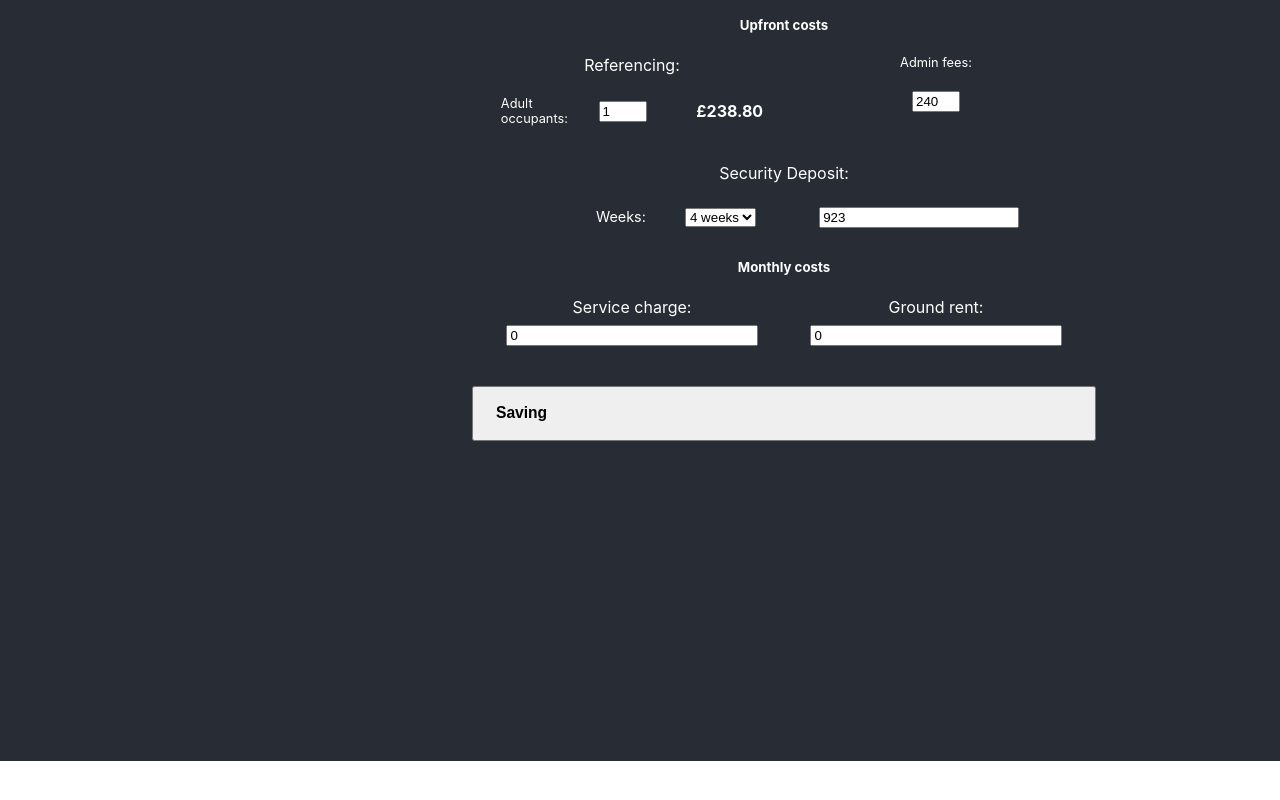
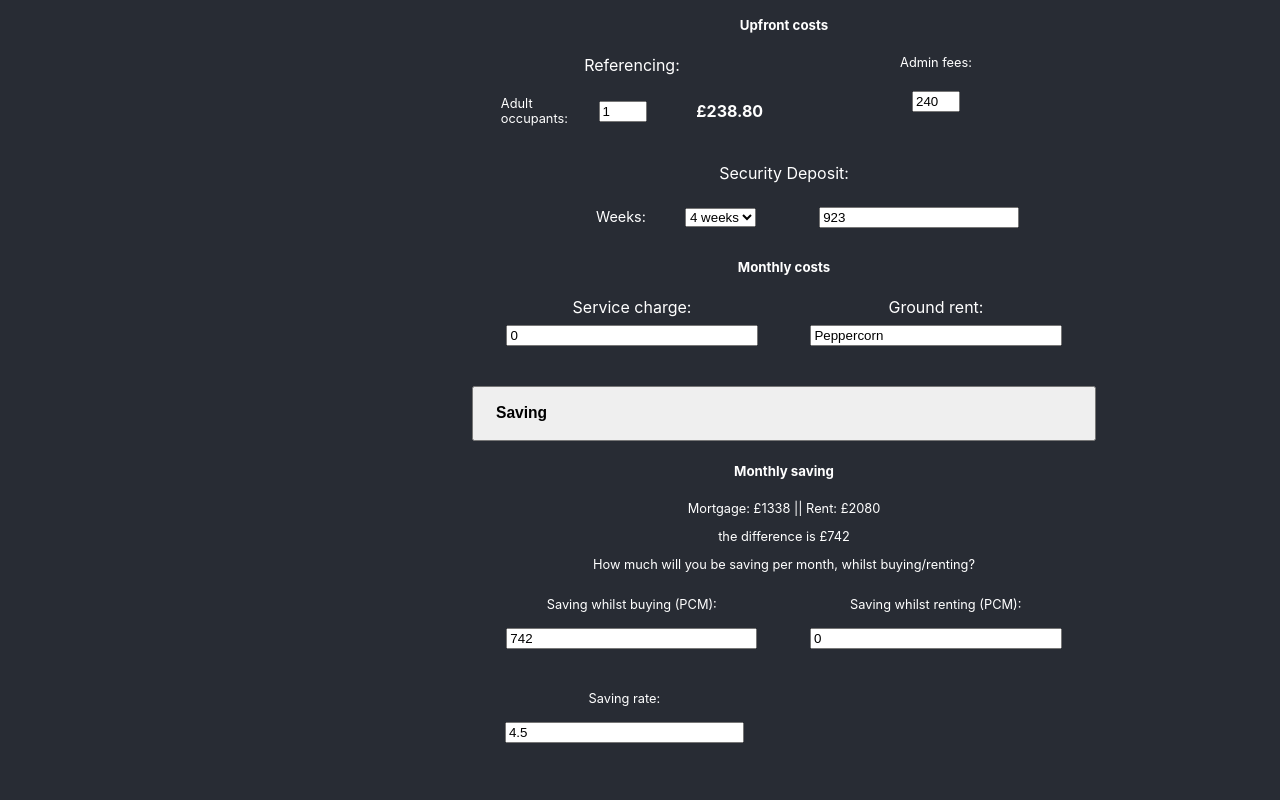
Before and after one commit to Spencer-EMS/rentbuycalc, a React (Create React App) app: page / in a window 1280 px wide. Shown: the part 1262-2062 px from the top of the page. Before the commit the page ends 2023 px from the top, so only its background shows below. Built offline with nearby package versions, Linux system fonts and the light colour scheme.

Commit message:
adding saving AER input field - still needs to be connected to totals

```diff
--- a/src/components/BuyForm/BuyForm.js
+++ b/src/components/BuyForm/BuyForm.js
@@ -117,8 +117,11 @@ const BuyForm = ({
 
     // Capital repaid
     useEffect(() => {
-        const TotalMonthlyPayments = mortgagePayment*(fixedTerm*12);
-        const capRepaid = TotalMonthlyPayments - periodInterestCost;
+        const totalMonthlyPayments = mortgagePayment*(fixedTerm*12);
+        const capRepaid = totalMonthlyPayments - periodInterestCost;
+        // console.log("capRepaid", capRepaid);
+        // console.log("totalMonthlyPayments", totalMonthlyPayments);
+        // console.log("periodInterestCost", periodInterestCost);
         setCapitalRepaid(capRepaid);
     }, [mortgagePayment, periodInterestCost, fixedTerm, setCapitalRepaid]);
 
--- a/src/components/Calculator/Calculator.js
+++ b/src/components/Calculator/Calculator.js
@@ -38,6 +38,11 @@ const Calculator = () => {
     const [ upFrontRentCost, setUpFrontRentCost ] = useState(0);
     const [ rentMonthlyCost, setRentMonthlyCost ] = useState(0);
 
+    // SAVING
+    const [ saveBuy, setSaveBuy ] = useState(0);
+    const [ saveRent, setSaveRent ] = useState(0);
+    const [ aer, setAer ] = useState(4.5);
+
     // Booleans
     const [ buyInputBool, setBuyInputBool ] = useState(false);
     const [ rentInputButton, setRentInputButton ] = useState(false);
@@ -69,6 +74,8 @@ const Calculator = () => {
                     upFrontRentCost={upFrontRentCost}
                     securityDeposit={securityDeposit}
                     capitalRepaid={capitalRepaid}
+                    saveBuy={saveBuy}
+                    saveRent={saveRent}
                 />
                 <div className={style.colFlex}>
                 <PersonalFinances
@@ -130,7 +137,16 @@ const Calculator = () => {
                                 <h3>Saving</h3>
                             </div>
                         </button>
-                        <Saving />
+                        <Saving
+                            saveBuy={saveBuy}
+                            setSaveBuy={setSaveBuy}
+                            saveRent={saveRent}
+                            setSaveRent={setSaveRent}
+                            rentMonthlyCost={rentMonthlyCost}
+                            monthlyCosts={monthlyCosts}
+                            aer={aer}
+                            setAer={setAer}
+                        />
                     </div>
                 </div>
             </section>
--- a/src/components/RentInput/RentInput.js
+++ b/src/components/RentInput/RentInput.js
@@ -1,7 +1,15 @@
 import React, { useState, useEffect } from 'react';
 import style from './RentInput.module.css';
 
-const RentInput = (props) => {
+const RentInput = ({
+    rentMonthlyCost,
+    setRentMonthlyCost,
+    fixedTerm,
+    upFrontRentCost,
+    setUpFrontRentCost,
+    securityDeposit,
+    setSecurityDeposit
+}) => {
 
     const [ refCost, setRefCost ] = useState(((1*199)*1.2).toFixed(2));
     const [ adminCost, setAdminCost ] = useState(240);
@@ -9,20 +17,32 @@ const RentInput = (props) => {
     const [ rentIncrease, setRentIncrease ] = useState(4);
     const [ depWeeks, setDepWeeks ] = useState(4);
     const [ rentServiceCharge, setRentServiceCharge ] = useState(0);
-    const [ rentGroundRent, setRentGroundRent ] = useState(0);
 
     useEffect(() => {
         var rate = (rentIncrease/100)+1;
-        var annualCost = (rent*12)*(rate**(props.fixedTerm-1));
-        annualCost = annualCost + ((rentServiceCharge*12)+(rentGroundRent*12));
-        var totalMonthlyCosts = annualCost*props.fixedTerm;
-        props.setRentMonthlyCost(totalMonthlyCosts);
-        var initialCost = parseInt(adminCost)+parseInt(refCost)+parseInt(props.securityDeposit); // ADD SEC DEPOSIT
-        props.setUpFrontRentCost(initialCost);
+        var annualCost = (rent*12)*(rate**(fixedTerm-1));
+        annualCost = annualCost + ((rentServiceCharge*12));
+        var totalMonthlyCosts = annualCost * fixedTerm;
+        setRentMonthlyCost(totalMonthlyCosts);
+        var initialCost = parseInt(adminCost)+parseInt(refCost)+parseInt(securityDeposit);
+        setUpFrontRentCost(initialCost);
         const weeklyRent = (rent*12)/52;
         const secDeposit = weeklyRent*depWeeks;
-        props.setSecurityDeposit(secDeposit);
-    }, [props, rent, rentIncrease, adminCost, refCost, depWeeks, rentGroundRent, rentServiceCharge]);
+        setSecurityDeposit(secDeposit);
+    }, [
+        rent,
+        rentIncrease,
+        adminCost,
+        refCost,
+        depWeeks,
+        rentServiceCharge,
+        setRentMonthlyCost,
+        setUpFrontRentCost,
+        setSecurityDeposit,
+        fixedTerm,
+        securityDeposit
+       ]
+    );
 
     const handleRentChange = event => {
         const monthlyRent = parseInt(event.target.value);
@@ -54,10 +74,10 @@ const RentInput = (props) => {
         setRentServiceCharge(servCharge);
     }
 
-    const handleRentGroundChange = event => {
-        const groundRent = event.target.value;
-        setRentGroundRent(groundRent);
-    }
+    // const handleRentGroundChange = event => {
+    //     const groundRent = event.target.value;
+    //     setRentGroundRent(groundRent);
+    // }
 
     return(
         <div className={style.RentInput}>
@@ -96,7 +116,7 @@ const RentInput = (props) => {
                             <option type="number" value="5">5 weeks</option>
                         </select>
                     </label>
-                    <input readOnly type="number" id="secDep" value={props.securityDeposit.toFixed(0)} className={style.refInput}/>
+                    <input readOnly type="number" id="secDep" value={securityDeposit.toFixed(0)} className={style.refInput}/>
                 </div>
                 <h5>Monthly costs</h5>
                 <div className={style.flexNorm}>
@@ -104,7 +124,7 @@ const RentInput = (props) => {
                         <input type="number" id="renserv" name="renserv" defaultValue={rentServiceCharge} onChange={handleRentServiceChange}/>
                     </label>
                     <label htmlFor="rentGrou">Ground rent:
-                        <input type="number" id="rentGrou" name="rentGrou" defaultValue={rentGroundRent} onChange={handleRentGroundChange}/>
+                        <input id="rentGrou" name="rentGrou" value={"Peppercorn"} readOnly/>
                     </label>
                 </div>
             </form>
--- a/src/components/Saving/Saving.js
+++ b/src/components/Saving/Saving.js
@@ -1,11 +1,71 @@
-import React from 'react';
+import React, { useState, useEffect } from 'react';
 import style from './Saving.module.css';
 
-const Saving = (props) => {
+const Saving = ({
+    saveBuy,
+    setSaveBuy,
+    saveRent,
+    setSaveRent,
+    rentMonthlyCost,
+    monthlyCosts,
+    aer,
+    setAer
+}) => {
+
+    const [ monthlyDelta, setMonthlyDelta ] = useState(0);
+
+    //
+    useEffect(() => {
+        const delta = (rentMonthlyCost/12) - monthlyCosts;
+        if (delta > 0) {
+            setMonthlyDelta(delta);
+            setSaveBuy(delta);
+        } else if ( delta === 0) {
+            console.log("Buying === Renting", delta);
+        } else {
+            setMonthlyDelta((delta*(-1)));
+            setSaveRent((delta*(-1)));
+        }
+
+    }, [ setMonthlyDelta, rentMonthlyCost, monthlyCosts, setSaveBuy, setSaveRent]);
+
+    // Event handlers
+    const handleSaveBuyChange = event => {
+        const savedBuying = parseInt(event.target.value);
+        setSaveBuy(savedBuying);
+        setSaveRent(0);
+    }
+
+    const handleSaveRentChange = event => {
+        const savedRent = parseInt(event.target.value);
+        setSaveRent(savedRent);
+        setSaveBuy(0);
+    }
+
+    const handleAerChange = event => {
+        const annualEquivelantRate = parseFloat(event.target.value);
+        setAer(annualEquivelantRate);
+    }
 
     return(
         <div className={style.Saving}>
-
+            <h5>Monthly saving</h5>
+            <p>Mortgage: £{monthlyCosts} || Rent: £{rentMonthlyCost/12}</p>
+            <p>the difference is £{monthlyDelta}</p>
+            <p>How much will you be saving per month, whilst buying/renting?</p>
+            <div className={style.flexNorm}>
+                <p>Saving whilst buying (PCM):
+                    <input type="number" id="saveBuy" name="saveBuy" value={saveBuy} onChange={handleSaveBuyChange}/>
+                </p>
+                <p htmlFor="saveRent">Saving whilst renting (PCM):
+                    <input type="number" id="saveRent" name="saveRent" value={saveRent} onChange={handleSaveRentChange}/>
+                </p>
+            </div>
+            <div className={style.flexNorm}>
+                    <p>Saving rate:
+                        <input type="number" id="aer" name="aer" defaultValue={aer} onChange={handleAerChange}/>
+                    </p>
+                </div>
         </div>
     );
 }
--- a/src/components/Saving/Saving.module.css
+++ b/src/components/Saving/Saving.module.css
@@ -1,3 +1,19 @@
 .Saving{
-    background-color: blueviolet;
+    width: 38rem;
+    margin: auto;
 }
+
+.Saving p{
+    font-size: 0.8rem;
+}
+
+
+.flexNorm{
+    display: flex;
+    width: 100%;
+}
+
+.Saving input {
+    margin: 1rem;
+    width: 80%;
+}
--- a/src/components/Totals/Totals.js
+++ b/src/components/Totals/Totals.js
@@ -14,7 +14,9 @@ const Totals = ({
         rentMonthlyCost,
         upFrontRentCost,
         securityDeposit,
-        capitalRepaid
+        capitalRepaid,
+        saveBuy,
+        saveRent
     }) => {
 
     const handleFtermChange = (event) => {
@@ -45,10 +47,10 @@ const Totals = ({
 
                 <p>Deposit: £{depositAmount.toFixed(0)}</p>
                 <p>Remaining Savings: £{(currentSavings - sumUpFrontCosts - depositAmount)}</p>
-                <p>Savings: £x?</p>
+                <p>Savings: £{(saveBuy*(fixedTerm*12)).toFixed(0)}</p>
                 <p>Capital gains: £{capitalGains.toFixed(0)}</p>
                 <p>Capital repaid: £{capitalRepaid.toFixed(0)}</p>
-                <h5>Equity: £TBD</h5>
+                <h5>Equity: £{(depositAmount + (currentSavings - sumUpFrontCosts - depositAmount) + (saveBuy*(fixedTerm*12)) + capitalGains + capitalRepaid).toFixed(0)}</h5>
 
                 <h4>Renting</h4>
                 <p>Upfront costs: £{upFrontRentCost}</p>
@@ -56,8 +58,8 @@ const Totals = ({
                 <h5>Sunk costs: £{(upFrontRentCost + rentMonthlyCost).toFixed(0)}</h5>
                 <p>Security Deposit: £{securityDeposit.toFixed(0)}</p>
                 <p>Remaining Savings: £{(currentSavings - upFrontRentCost - securityDeposit).toFixed(0)}</p>
-                <p>Savings returns: £x%?</p>
-                <h5>Equity: £TBD</h5>
+                <p>Savings: £{(saveRent*(fixedTerm*12)).toFixed(0)}</p>
+                <h5>Equity: £{((securityDeposit) + (currentSavings - upFrontRentCost - securityDeposit) + (saveRent*(fixedTerm*12))).toFixed(0)}</h5>
             </div>
         </div>
     );
```
